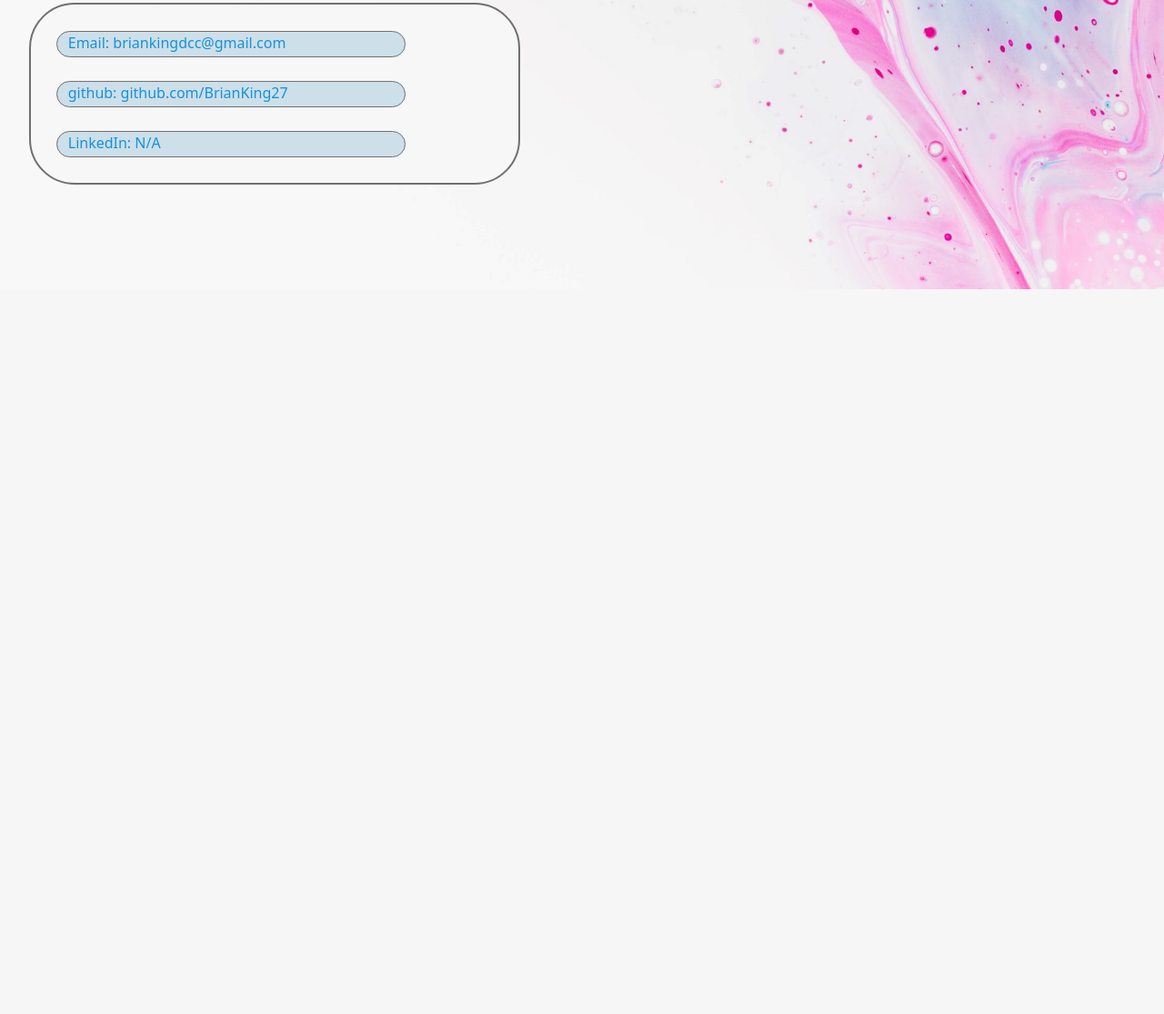
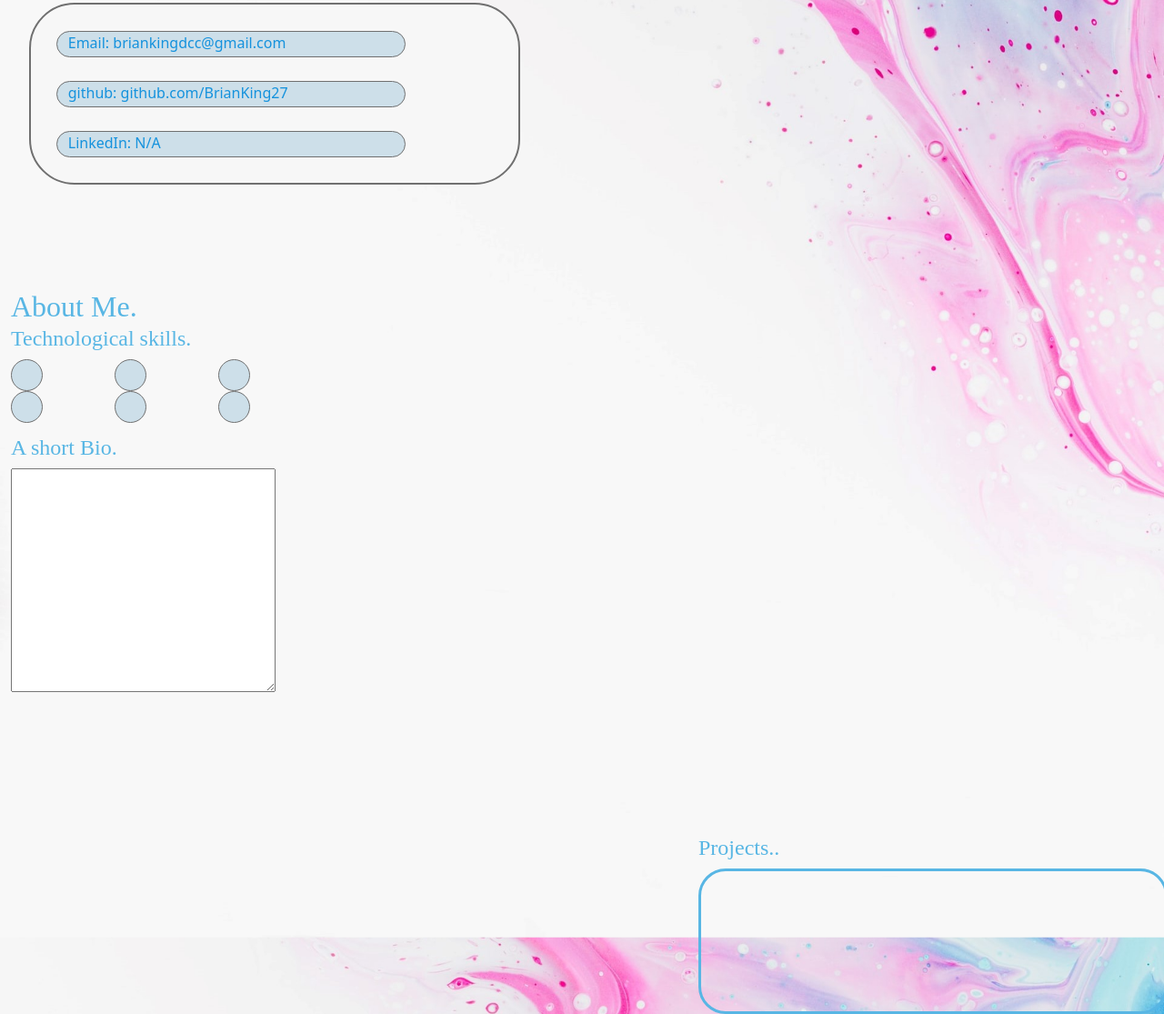
Before and after one commit to BrianKing27/BrianKing27.github.io, a plain HTML site: page index.html in a window 1280 px wide. Shown: the part 482-1597 px from the top of the page at 91% size. Before the commit the page ends 800 px from the top, so only its background shows below. Drawn offline with nearby package versions, Linux system fonts and the light colour scheme; files whose address does not match are found by name.

Commit message:
begin to create about me and projects area

```diff
--- a/index.html
+++ b/index.html
@@ -43,6 +43,36 @@
             <p>LinkedIn: N/A</p>
         </div>
     </div>
+
+    <div class = "about-me">
+        <h2 class = "container about-me">About Me.</h2>
+    </div>
+
+    <div class = 'container tech-skills'>
+        <h4 >Technological skills.</h4>
+        <div class = 'tech-skills-btns'>
+           <div><button type="button" class="btn btn-primary btn-circle"></button><button type="button" class="btn btn-primary btn-circle"></button><button type="button" class="btn btn-primary btn-circle"></button></div>
+           <div><button type="button" class="btn btn-primary btn-circle"></button><button type="button" class="btn btn-primary btn-circle"></button><button type="button" class="btn btn-primary btn-circle"></button></div>
+        </div>
+    </div>
+
+    <div class = 'container bio'>
+        <h4>A short Bio.</h4>
+        <div class = 'bio-text-area'>
+            <div>
+                <textarea name="biography" id="biography" cols="30" rows="10"></textarea>
+            </div>
+        </div>
+    </div>
+
+    <div class = 'container projects'>
+        <h4>Projects..</h4>
+        <div class = 'projects-card-area'>
+            <div>
+
+            </div>
+        </div>
+    </div>
 </div>
 
 
--- a/stylesheet.css
+++ b/stylesheet.css
@@ -135,3 +135,49 @@ div.container.contact-info-3 {
     width: 75%;
     color:#1592DD ;
 }
+
+h2.container.about-me{
+    position:absolute;
+    top: 100%;
+    margin: 0;
+    font-family: 'chennai';
+    color: #58B6E4;
+
+}
+
+div.container.tech-skills{
+    position:absolute;
+    top: 105%;
+    margin: 0;
+    font-family: 'chennai';
+    color: #58B6E4;
+
+}
+
+div.container.bio {
+    position:absolute;
+    top: 120%;
+    margin: 0;
+    font-family: 'chennai';
+    color: #58B6E4;
+}
+
+div.container.projects {
+    position:absolute;
+    top: 175%;
+    left: 70%;
+    width: 50%;
+    height: 20%;
+    margin: 0;
+    font-family: 'chennai';
+    color: #58B6E4;
+}
+
+div.projects-card-area {
+    position: relative;
+    border: 3px;
+    border-radius: 30px;
+    height: 100%;
+
+    border-style: solid;
+}
```
